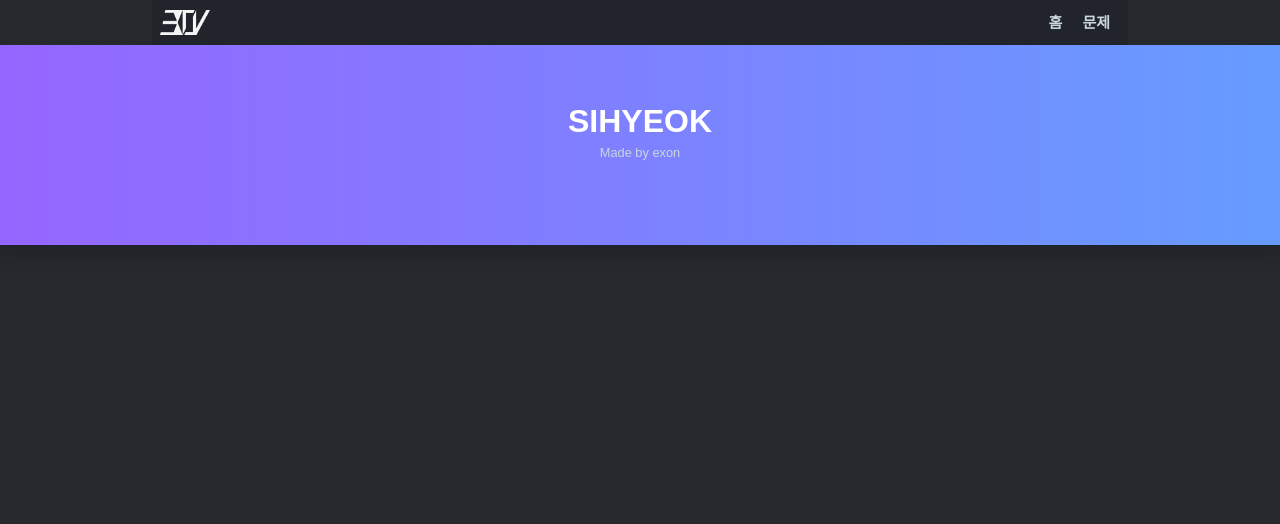
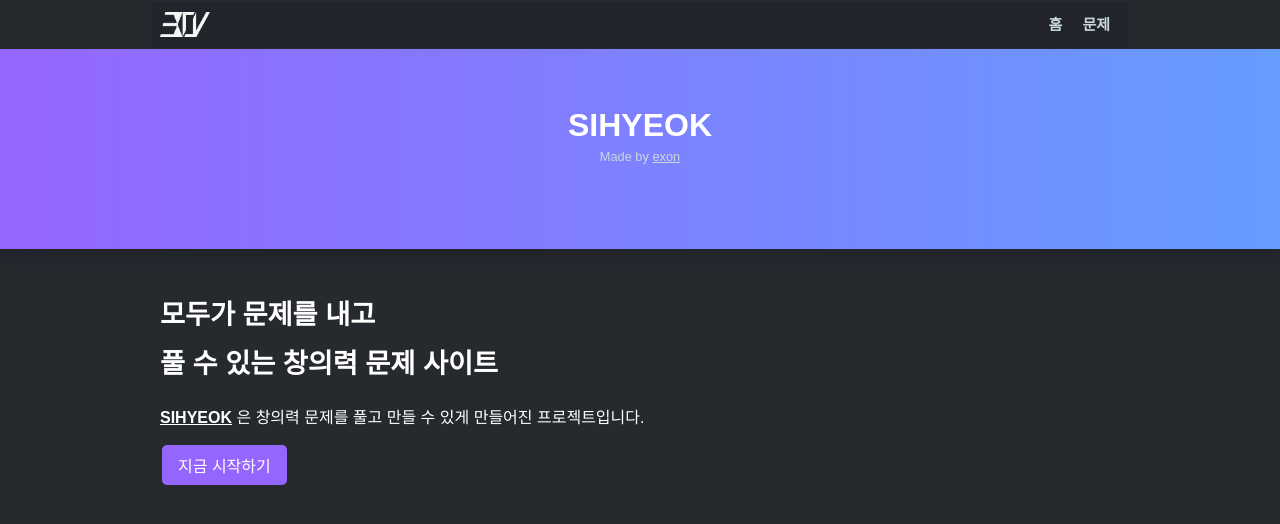
Before and after one commit to sihyeokpark/sihyeok, a React (Create React App) app in the folder app/: page / in a window 1280 px wide. Shown: the top 524 px of the page. Built offline with nearby package versions, Linux system fonts and the light colour scheme.

Commit message:
Add: Home page

```diff
--- a/app/src/css/Home.css
+++ b/app/src/css/Home.css
@@ -18,3 +18,55 @@
 .header p {
     font-size: 0.8rem;
 }
+
+a {
+    text-decoration: underline;
+    color: inherit;
+    transition: 0.3s;
+}
+
+a:hover {
+    color: #ffffff;
+}
+
+.main {
+    max-width: 960px;
+    padding: 50px 8px;
+    margin: 2px auto;
+}
+
+.main h1 {
+    color: #ffffff;
+    font-weight: bold;
+    font-size: 1.7rem;
+    padding-bottom: 22px;
+}
+
+.main p {
+    color: #ffffff;
+    font-size: 1rem;
+    padding-top: 10px;
+    padding-bottom: 15px;
+}
+
+.main a {
+    font-weight: bold;
+}
+
+.main button {
+    background-color: #9566ff;
+    border: none;
+    color: white;
+    padding: 8px 16px;
+    border-radius: 5px;
+    text-align: center;
+    text-decoration: none;
+    display: inline-block;
+    font-size: 16px;
+    margin: 4px 2px;
+    transition-duration: 0.4s;
+}
+
+.main button:hover {
+    background-color: #a966ff;
+}
--- a/app/src/css/bar.css
+++ b/app/src/css/bar.css
@@ -1,7 +1,7 @@
 .bar {
     max-width: 960px;
     padding: 10px 8px;
-    margin: 0 auto;
+    margin: 2px auto;
     display: flex;
     align-items: center;
     justify-content: space-between;
--- a/app/src/pages/Home.tsx
+++ b/app/src/pages/Home.tsx
@@ -9,7 +9,13 @@ export default function Home() {
             <Bar />
             <div className="header">
                 <h1>SIHYEOK</h1>
-                <p>Made by exon</p>
+                <p>Made by <a href="https://github.com/1-EXON">exon</a></p>
+            </div>
+            <div className="main">
+                <h1>모두가 문제를 내고</h1>
+                <h1>풀 수 있는 창의력 문제 사이트</h1>
+                <p><a href="">SIHYEOK</a> 은 창의력 문제를 풀고 만들 수 있게 만들어진 프로젝트입니다.</p>
+                <button>지금 시작하기</button>
             </div>
         </header>
     )
```
